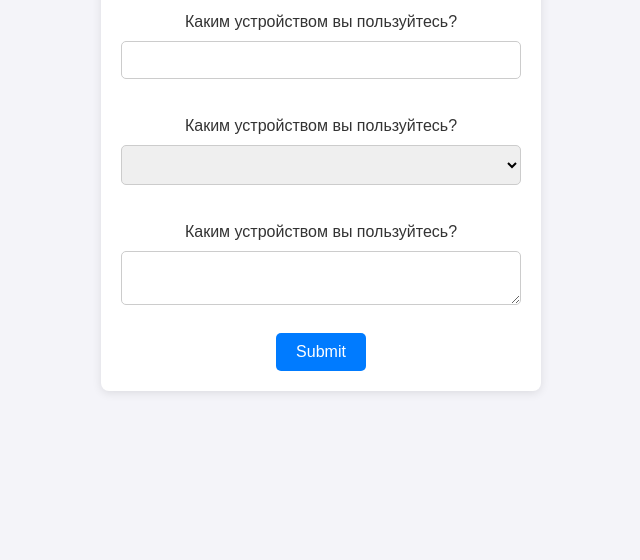
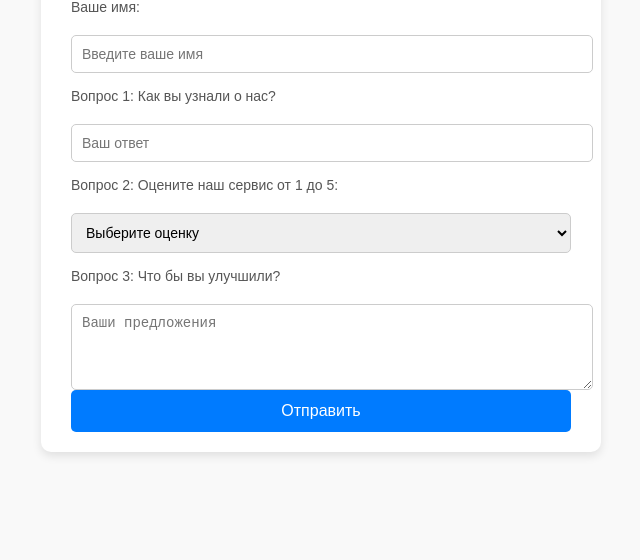
Before and after one commit to Merdan01/Online-Survey, a plain HTML site: page index.html in a window 1280 px wide. Shown: the part 240-800 px from the top of the page, without its empty margins (319-959 px from the left). Drawn offline with Linux system fonts and the light colour scheme.

Commit message:
Add files via upload

```diff
--- a/index.html
+++ b/index.html
@@ -8,24 +8,33 @@
 </head>
 <body>
     <div class="container">
-        <h1>Online Survey</h1>
+        <h1>Соцопрос</h1>
+        <p>Пожалуйста, ответьте на несколько вопросов ниже. Ваши ответы будут записаны анонимно.</p>
+
         <form id="surveyForm">
-            <!-- Здесь ты добавишь свои вопросы -->
-            <label for="question1">Каким устройством вы пользуйтесь?</label>
-            <input type="text" id="question1" name="Ваш вопрос"> <br>
-            <label for="question2">Каким устройством вы пользуйтесь?</label>
-            <select id="question2" name="Ваш вопрос">
-                <option value="Ответ 0"></option>
-                <option value="Ответ 1">Телефон</option>
-                <option value="Ответ 2">Планшет</option>
-                <option value="Ответ 2">Компютер</option>
-            </select><br>
-            <label for="question3">Каким устройством вы пользуйтесь?</label>
-            <textarea id="question3" name="Ваш вопрос"></textarea><br>
+            <label for="name">Ваше имя:</label>
+            <input type="text" id="name" name="Имя" placeholder="Введите ваше имя" required>
 
+            <label for="question1">Вопрос 1: Как вы узнали о нас?</label>
+            <input type="text" id="question1" name="Вопрос 1" placeholder="Ваш ответ" required>
+
+            <label for="question2">Вопрос 2: Оцените наш сервис от 1 до 5:</label>
+            <select id="question2" name="Вопрос 2" required>
+                <option value="">Выберите оценку</option>
+                <option value="1">1</option>
+                <option value="2">2</option>
+                <option value="3">3</option>
+                <option value="4">4</option>
+                <option value="5">5</option>
+            </select>
+
+            <label for="question3">Вопрос 3: Что бы вы улучшили?</label>
+            <textarea id="question3" name="Вопрос 3" placeholder="Ваши предложения" rows="4"></textarea>
         </form>
-        <button id="submitBtn">Submit</button>
+
+        <button id="submitBtn">Отправить</button>
     </div>
+
     <script src="script.js"></script>
 </body>
 </html>
--- a/script.js
+++ b/script.js
@@ -1,21 +1,47 @@
 document.getElementById('submitBtn').addEventListener('click', () => {
     const form = document.getElementById('surveyForm');
     const formData = new FormData(form);
-    const data = [];
+    const data = {};
 
+    // Собираем данные из формы
     formData.forEach((value, key) => {
-        data.push({ question: key, answer: value });
+        data[key] = value;
     });
 
-    const csvContent = "data:text/csv;charset=utf-8," +
-        data.map(e => `${e.question},${e.answer}`).join("\n");
+    // Логируем данные перед отправкой
+    console.log("Данные для отправки:", data);
 
-    const encodedUri = encodeURI(csvContent);
-    const link = document.createElement("a");
-    link.setAttribute("href", encodedUri);
-    link.setAttribute("download", "survey_results.csv");
-    document.body.appendChild(link);
+    // Отправка данных через fetch
+    fetch("https://script.google.com/macros/s/AKfycbyTwHi2Ut0ToUGRP-QIieu8oGj3dgL6XQSrAuVhFLVDnSHCxM_mezCTHz6QJOzwn0bkyQ/exec", {
+        method: "POST",
+        body: JSON.stringify(data),
+        headers: {
+            "Content-Type": "application/json",
+        }
+    })
+    .then(response => {
+        if (!response.ok) {
+            // Если статус ответа не успешный
+            throw new Error(`Ошибка HTTP: ${response.status}`);
+        }
+        return response.text(); // Читаем текстовый ответ
+    })
+    .then(result => {
+        console.log("Результат:", result);
+        alert("Ответы успешно отправлены!");
+        form.reset();
+    })
+    .catch(error => {
+        // Логируем ошибку
+        console.error("Ошибка при отправке:", error);
+        alert("Произошла ошибка при отправке данных. Проверьте консоль для деталей.");
+    });
+});
 
-    link.click();
-    document.body.removeChild(link);
-});
+
+
+// Идентификатор развертывания
+// AKfycbyTwHi2Ut0ToUGRP-QIieu8oGj3dgL6XQSrAuVhFLVDnSHCxM_mezCTHz6QJOzwn0bkyQ
+
+// URL
+// https://script.google.com/macros/s/AKfycbyTwHi2Ut0ToUGRP-QIieu8oGj3dgL6XQSrAuVhFLVDnSHCxM_mezCTHz6QJOzwn0bkyQ/exec
--- a/styles.css
+++ b/styles.css
@@ -1,51 +1,72 @@
 body {
     font-family: Arial, sans-serif;
-    background-color: #f4f4f9;
+    background-color: #f9f9f9;
     color: #333;
     margin: 0;
     padding: 0;
     display: flex;
     justify-content: center;
     align-items: center;
-    height: 100vh;
+    min-height: 100vh;
 }
 
 .container {
-    background: #fff;
-    padding: 20px;
-    border-radius: 8px;
-    box-shadow: 0 2px 10px rgba(0, 0, 0, 0.1);
+    background: #ffffff;
+    padding: 20px 30px;
+    border-radius: 10px;
+    box-shadow: 0 4px 10px rgba(0, 0, 0, 0.1);
     width: 100%;
-    max-width: 400px;
+    max-width: 500px;
+    text-align: left;
+}
+
+h1 {
+    margin-bottom: 15px;
+    font-size: 24px;
+    color: #007BFF;
     text-align: center;
 }
 
-h1 {
+p {
+    font-size: 14px;
     margin-bottom: 20px;
-    font-size: 24px;
+    text-align: center;
 }
 
 form {
     display: flex;
     flex-direction: column;
-    gap: 10px;
+    gap: 15px;
+}
+
+label {
+    font-size: 14px;
+    margin-bottom: 5px;
+    color: #555;
 }
 
 input, select, textarea {
+    width: 100%;
     padding: 10px;
     border: 1px solid #ccc;
     border-radius: 5px;
     font-size: 14px;
 }
 
+textarea {
+    resize: vertical;
+}
+
 button {
     background-color: #007BFF;
-    color: white;
+    color: #ffffff;
     border: none;
-    padding: 10px 20px;
+    padding: 12px;
     border-radius: 5px;
     font-size: 16px;
     cursor: pointer;
+    transition: background-color 0.3s;
+    width: 100%;
 }
 
 button:hover {
```
